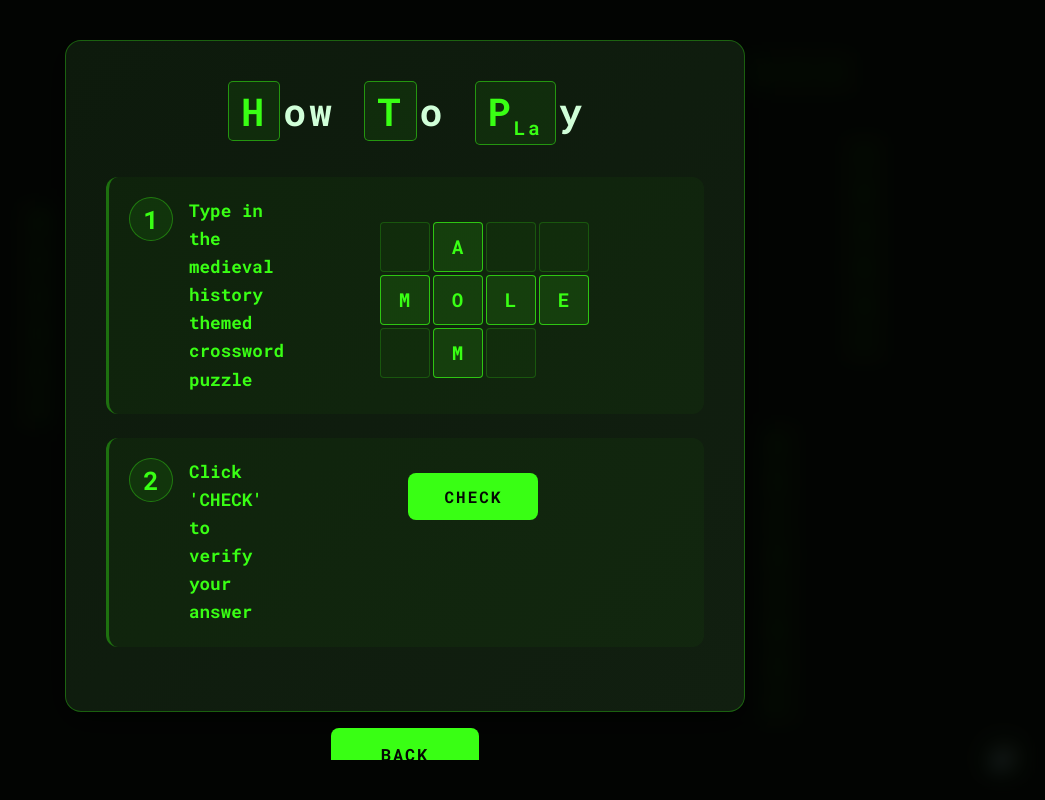
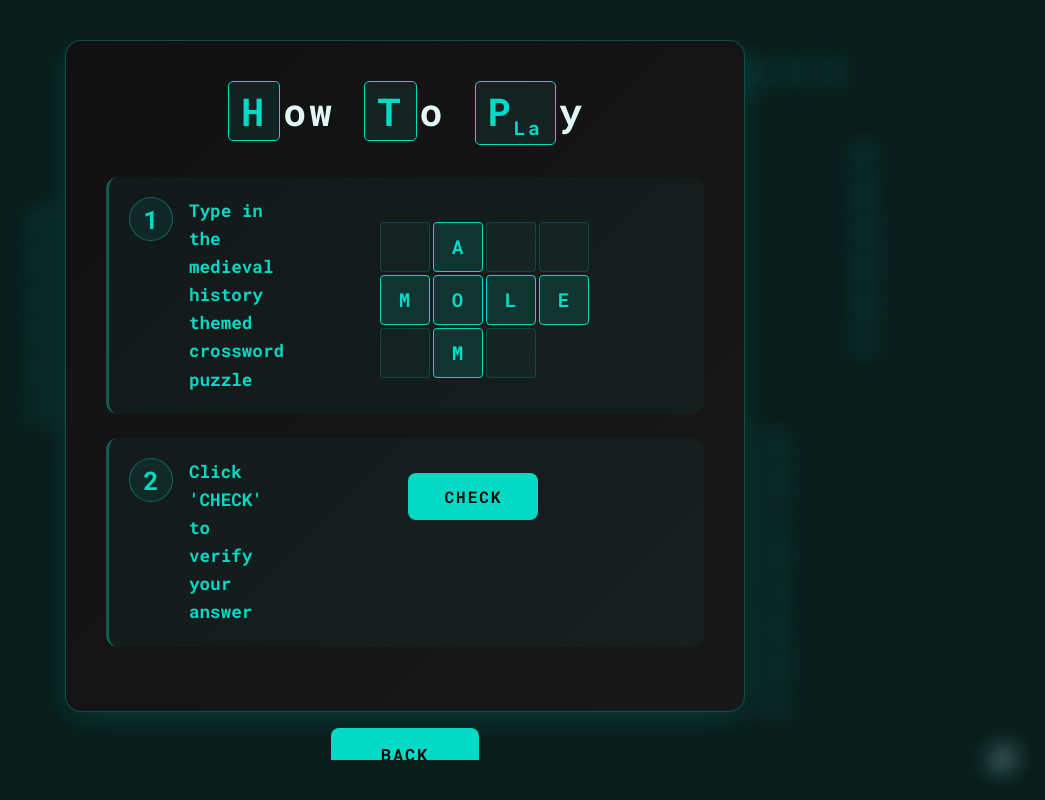
Before and after one commit to SanwikSagarPW/Crossword_Medieval_MInds, a plain HTML site: page index.html in a window 1280 px wide. Both pictures are taken after a click on the button "HOW TO PLAY". Shown: the whole page, without its empty margins (235-1280 px from the left). Drawn offline with Linux system fonts and the light colour scheme.

Commit message:
feat(ui): apply monochrome #03dac6 accent scheme across all UI, replacing all previous accent/highlight colors

```diff
--- a/index.html
+++ b/index.html
@@ -9,12 +9,12 @@
     <link href="https://fonts.googleapis.com/css2?family=Roboto+Mono:wght@400;700&display=swap" rel="stylesheet">
     <style>
         :root {
-            --background-color: #090f09;
-            --card-background: #0d160c;
-            --text-color: #d0ffd8;
-            --accent-color: #39ff14;
-            --button-hover: #2ee810;
-            --overlay-bg: rgba(0, 0, 0, 0.9);
+            --background-color: #0a0a0a;
+            --card-background: #111111;
+            --text-color: #e0f7f4;
+            --accent-color: #03dac6;
+            --button-hover: rgba(3,218,198,0.18);
+            --overlay-bg: rgba(3,218,198,0.09);
         }
 
         * {
@@ -65,14 +65,14 @@
         .letter-box {
             width: 35px;
             height: 35px;
-            border: 1px solid rgba(57, 255, 20, 0.2);
-            background-color: rgba(57, 255, 20, 0.05);
+            border: 1px solid rgba(3,218,198,0.2);
+            background-color: rgba(3,218,198,0.05);
             display: flex;
             justify-content: center;
             align-items: center;
             font-family: 'Roboto Mono', monospace;
             font-weight: bold;
-            color: rgba(57, 255, 20, 0.4);
+            color: rgba(3,218,198,0.4);
             font-size: 1.1em;
             opacity: 0;
             animation: letterAppear 0.375s ease-in forwards;
@@ -131,7 +131,7 @@
 
         .game-eyebrow {
             font-size: clamp(0.65em, 2vw, 0.78em);
-            color: rgba(57, 255, 20, 0.55);
+            color: rgba(3,218,198,0.55);
             letter-spacing: 3px;
             text-transform: uppercase;
             margin-bottom: 10px;
@@ -149,7 +149,7 @@
 
         .game-subtitle {
             font-size: clamp(0.7em, 2.5vw, 0.95em);
-            color: rgba(208, 255, 216, 0.45);
+            color: rgba(3,218,198,0.45);
             letter-spacing: clamp(2px, 1vw, 4px);
             text-transform: uppercase;
             margin-top: 8px;
@@ -206,14 +206,14 @@
 
         .play-btn {
             background-color: var(--accent-color);
-            color: #040804;
-            box-shadow: none;
+            color: #0a0a0a;
+            box-shadow: 0 2px 12px rgba(3,218,198,0.18);
         }
 
         .play-btn:hover {
             background-color: var(--button-hover);
             transform: translateY(-3px);
-            box-shadow: 0 4px 18px rgba(0,0,0,0.5);
+            box-shadow: 0 4px 18px rgba(3,218,198,0.25);
         }
 
         .play-btn:active {
@@ -223,13 +223,13 @@
         .how-to-btn {
             background-color: transparent;
             color: var(--accent-color);
-            border: 1px solid rgba(57, 255, 20, 0.45);
+            border: 1px solid rgba(3,218,198,0.45);
         }
 
         .how-to-btn:hover {
-            background-color: rgba(57, 255, 20, 0.08);
+            background-color: rgba(3,218,198,0.08);
             transform: translateY(-3px);
-            box-shadow: 0 4px 14px rgba(0,0,0,0.4);
+            box-shadow: 0 4px 14px rgba(3,218,198,0.18);
         }
 
         /* Popup Overlay */
@@ -239,7 +239,7 @@
             left: 0;
             width: 100%;
             height: 100%;
-            background-color: rgba(0, 0, 0, 0.7);
+            background-color: rgba(3,218,198,0.09);
             backdrop-filter: blur(10px);
             -webkit-backdrop-filter: blur(10px);
             display: none;
@@ -286,12 +286,12 @@
 
         /* How to Play Content Styles */
         .how-to-play-content {
-            background: linear-gradient(135deg, #0d1a0c 0%, #111f10 100%);
+            background: linear-gradient(135deg, #111111 0%, #181818 100%);
             border-radius: 16px;
             padding: clamp(20px, 4vw, 40px);
             max-width: 680px;
-            box-shadow: 0 8px 32px rgba(0,0,0,0.6);
-            border: 1px solid rgba(57, 255, 20, 0.3);
+            box-shadow: 0 8px 32px rgba(3,218,198,0.15);
+            border: 1px solid rgba(3,218,198,0.3);
         }
 
         .how-to-title {
@@ -305,10 +305,10 @@
 
         .title-letter {
             display: inline-block;
-            border: 1px solid rgba(57, 255, 20, 0.5);
+            border: 1px solid var(--accent-color);
             padding: 4px 12px;
             margin: 0 3px;
-            background-color: rgba(57, 255, 20, 0.08);
+            background-color: rgba(3,218,198,0.08);
             border-radius: 5px;
             color: var(--accent-color);
         }
@@ -324,16 +324,16 @@
             align-items: flex-start;
             margin-bottom: clamp(18px, 3vh, 35px);
             padding: clamp(12px, 2vw, 20px);
-            background-color: rgba(57, 255, 20, 0.04);
+            background-color: rgba(3,218,198,0.04);
             border-radius: 12px;
-            border-left: 3px solid rgba(57, 255, 20, 0.35);
+            border-left: 3px solid rgba(3,218,198,0.35);
         }
 
         .instruction-number {
             font-size: 1.6em;
             font-weight: bold;
             color: var(--accent-color);
-            background-color: rgba(57, 255, 20, 0.08);
+            background-color: rgba(3,218,198,0.08);
             width: 44px;
             height: 44px;
             border-radius: 50%;
@@ -342,7 +342,7 @@
             justify-content: center;
             margin-right: 16px;
             flex-shrink: 0;
-            border: 1px solid rgba(57, 255, 20, 0.35);
+            border: 1px solid rgba(3,218,198,0.35);
         }
 
         .instruction-text {
@@ -374,8 +374,8 @@
         .mini-cell {
             width: 50px;
             height: 50px;
-            border: 1px solid rgba(57, 255, 20, 0.2);
-            background-color: rgba(57, 255, 20, 0.04);
+            border: 1px solid rgba(3,218,198,0.2);
+            background-color: rgba(3,218,198,0.04);
             display: flex;
             align-items: center;
             justify-content: center;
@@ -386,8 +386,8 @@
         }
 
         .mini-cell.filled {
-            background-color: rgba(57, 255, 20, 0.12);
-            border-color: rgba(57, 255, 20, 0.7);
+            background-color: rgba(3,218,198,0.12);
+            border-color: var(--accent-color);
             color: var(--accent-color);
         }
 
@@ -397,7 +397,7 @@
             font-family: 'Roboto Mono', monospace;
             font-weight: bold;
             background-color: var(--accent-color);
-            color: #040804;
+            color: #0a0a0a;
             border: none;
             border-radius: 8px;
             cursor: default;
@@ -412,7 +412,7 @@
             font-weight: bold;
             text-transform: uppercase;
             background-color: var(--accent-color);
-            color: #040804;
+            color: #0a0a0a;
             border: none;
             border-radius: 8px;
             cursor: pointer;
@@ -423,7 +423,7 @@
         .back-btn:hover {
             background-color: var(--button-hover);
             transform: translateY(-2px);
-            box-shadow: 0 4px 14px rgba(0,0,0,0.4);
+            box-shadow: 0 4px 14px rgba(3,218,198,0.18);
         }
 
         .popup-title {
@@ -464,8 +464,8 @@
             right: 20px;
             width: 44px;
             height: 44px;
-            background-color: rgba(17, 28, 15, 0.92);
-            border: 1px solid rgba(57, 255, 20, 0.28);
+            background-color: rgba(24, 24, 24, 0.92);
+            border: 1px solid rgba(3,218,198,0.28);
             border-radius: 50%;
             cursor: pointer;
             display: flex;
@@ -481,13 +481,13 @@
 
         .music-control:hover {
             transform: scale(1.08);
-            border-color: rgba(57, 255, 20, 0.55);
+            border-color: rgba(3,218,198,0.55);
         }
 
         .music-control.muted {
             background-color: rgba(30, 30, 30, 0.7);
-            border-color: rgba(100, 100, 100, 0.3);
-            color: rgba(208,255,216,0.28);
+            border-color: rgba(3,218,198,0.18);
+            color: rgba(3,218,198,0.28);
         }
     </style>
 </head>
--- a/style.css
+++ b/style.css
@@ -1,18 +1,19 @@
+
 :root {
-    --background-color: #090f09;
-    --grid-background: #0d150c;
-    --cell-background: #111c0f;
-    --text-color: #d0ffd8;
-    --accent-color: #39ff14;
-    --highlight-color: rgba(57, 255, 20, 0.09);
-    --focus-color: rgba(57, 255, 20, 0.18);
-    --focus-outline: #39ff14;
-    --correct-color: rgba(57, 255, 20, 0.15);
+    --background-color: #0a0a0a;
+    --grid-background: #111111;
+    --cell-background: #181818;
+    --text-color: #e0f7f4;
+    --accent-color: #03dac6;
+    --highlight-color: rgba(3,218,198,0.09);
+    --focus-color: rgba(3,218,198,0.18);
+    --focus-outline: #03dac6;
+    --correct-color: rgba(3,218,198,0.15);
     --incorrect-color: rgba(255, 50, 50, 0.22);
-    --border-color: rgba(57, 255, 20, 0.28);
-    --hint-color: rgba(255, 214, 0, 0.1);
-    --xp-color: #ffd700;
-    --empty-cell: #040804;
+    --border-color: rgba(3,218,198,0.28);
+    --hint-color: rgba(3,218,198,0.10);
+    --xp-color: #03dac6;
+    --empty-cell: #0a0a0a;
 }
 
 * { box-sizing: border-box; margin: 0; padding: 0; }
@@ -42,15 +43,15 @@ body {
 
 /* --- HEADER --- */
 .header { grid-area: header; text-align: center; border-bottom: 1px solid var(--border-color); padding-bottom: 15px; }
-#puzzle-title { color: var(--accent-color); text-transform: uppercase; letter-spacing: 2px; font-size: clamp(1.2em, 3vw, 1.9em); text-shadow: 0 0 12px rgba(57,255,20,0.25); }
-.subtitle { margin-top: 4px; font-size: clamp(0.72em, 1.5vw, 0.88em); color: rgba(208,255,216,0.5); letter-spacing: 1px; }
+#puzzle-title { color: var(--accent-color); text-transform: uppercase; letter-spacing: 2px; font-size: clamp(1.2em, 3vw, 1.9em); text-shadow: 0 0 12px rgba(3,218,198,0.25); }
+.subtitle { margin-top: 4px; font-size: clamp(0.72em, 1.5vw, 0.88em); color: rgba(3,218,198,0.5); letter-spacing: 1px; }
 
 .stats-display { display: flex; justify-content: center; gap: 15px; margin-top: 12px; flex-wrap: wrap; }
-.stat-box { font-size: 0.88em; font-weight: bold; background: rgba(57,255,20,0.05); border: 1px solid rgba(57,255,20,0.18); padding: 4px 14px; border-radius: 20px; }
-.stat-box .stat-label { color: rgba(208,255,216,0.5); margin-right: 4px; }
+.stat-box { font-size: 0.88em; font-weight: bold; background: rgba(3,218,198,0.05); border: 1px solid rgba(3,218,198,0.18); padding: 4px 14px; border-radius: 20px; }
+.stat-box .stat-label { color: rgba(3,218,198,0.5); margin-right: 4px; }
 .xp-display .stat-value { color: var(--xp-color); }
 .accuracy-display .stat-value { color: var(--accent-color); }
-.attempts-display .stat-value { color: rgba(208,255,216,0.7); }
+.attempts-display .stat-value { color: rgba(3,218,198,0.7); }
 
 .level-buttons { display: flex; gap: 10px; justify-content: center; margin-top: 12px; }
 .level-btn {
@@ -59,25 +60,25 @@ body {
     font-family: 'Roboto Mono', monospace;
     background-color: transparent;
     color: var(--accent-color);
-    border: 1px solid rgba(57,255,20,0.35);
+    border: 1px solid rgba(3,218,198,0.35);
     border-radius: 4px;
     cursor: pointer;
     letter-spacing: 1px;
     transition: all 0.2s ease;
 }
-.level-btn:hover { background-color: rgba(57,255,20,0.08); border-color: var(--accent-color); }
-.level-btn.active { background-color: var(--accent-color); color: #040804; font-weight: bold; border-color: var(--accent-color); }
+.level-btn:hover { background-color: rgba(3,218,198,0.08); border-color: var(--accent-color); }
+.level-btn.active { background-color: var(--accent-color); color: #0a0a0a; font-weight: bold; border-color: var(--accent-color); }
 .level-btn:disabled { opacity: 0.3; cursor: not-allowed; }
 
 /* --- HINT BOX --- */
 .hint-display {
     grid-column: 1 / -1;
-    background-color: rgba(255, 214, 0, 0.07);
+    background-color: rgba(3,218,198,0.07);
     border-left: 3px solid var(--xp-color);
     padding: 10px 15px;
     border-radius: 4px;
     font-size: 0.88em;
-    color: #ffe082;
+    color: var(--accent-color);
     font-weight: 500;
     display: flex;
     gap: 8px;
@@ -122,15 +123,16 @@ body {
 .cell-input[readonly] { cursor: not-allowed; }
 
 /* --- CLUES --- */
-.clues-container { grid-area: clues; display: flex; flex-direction: column; gap: 20px; padding: 20px; background-color: var(--grid-background); border-radius: 8px; border: 1px solid rgba(57,255,20,0.12); max-height: 80vh; overflow-y: auto; }
-.clue-list-wrapper h2 { color: var(--accent-color); margin-bottom: 10px; letter-spacing: 2px; font-size: 0.9em; border-bottom: 1px solid rgba(57,255,20,0.18); padding-bottom: 6px; }
+.clues-container { grid-area: clues; display: flex; flex-direction: column; gap: 20px; padding: 20px; background-color: var(--grid-background); border-radius: 8px; border: 1px solid rgba(3,218,198,0.12); max-height: 80vh; overflow-y: auto; }
+.clue-list-wrapper h2 { color: var(--accent-color); margin-bottom: 10px; letter-spacing: 2px; font-size: 0.9em; border-bottom: 1px solid rgba(3,218,198,0.18); padding-bottom: 6px; }
 .clue-list-wrapper ol { list-style-position: inside; font-size: 0.85em; }
-li { padding: 6px 5px; cursor: pointer; border-radius: 4px; transition: background-color 0.15s ease; color: rgba(208,255,216,0.7); border-left: 2px solid transparent; }
-li:hover { background-color: rgba(57,255,20,0.06); color: var(--text-color); }
-li.highlighted { background-color: rgba(57,255,20,0.12); color: var(--accent-color); border-left-color: var(--accent-color); font-weight: bold; }
+li { padding: 6px 5px; cursor: pointer; border-radius: 4px; transition: background-color 0.15s ease; color: rgba(3,218,198,0.7); border-left: 2px solid transparent; }
+li:hover { background-color: rgba(3,218,198,0.06); color: var(--text-color); }
+li.highlighted { background-color: rgba(3,218,198,0.12); color: var(--accent-color); border-left-color: var(--accent-color); font-weight: bold; }
 
 /* --- CONTROLS --- */
 .controls { grid-area: controls; display: flex; flex-direction: column; align-items: center; gap: 15px; }
+
 
 #check-btn, .btn-primary {
     width: 100%;
@@ -139,7 +141,7 @@ li.highlighted { background-color: rgba(57,255,20,0.12); color: var(--accent-col
     font-size: clamp(0.85em, 1.5vw, 1em);
     font-family: 'Roboto Mono', monospace;
     background-color: var(--accent-color);
-    color: #040804;
+    color: #0a0a0a;
     border: none;
     border-radius: 5px;
     cursor: pointer;
@@ -149,7 +151,8 @@ li.highlighted { background-color: rgba(57,255,20,0.12); color: var(--accent-col
     transition: all 0.2s ease;
     box-shadow: none;
 }
-#check-btn:hover, .btn-primary:hover { transform: translateY(-2px); box-shadow: 0 4px 16px rgba(0,0,0,0.4); }
+#check-btn:hover, .btn-primary:hover { transform: translateY(-2px); box-shadow: 0 4px 16px rgba(3,218,198,0.25); }
+
 
 #clear-btn, .btn-secondary {
     width: 100%;
@@ -158,8 +161,8 @@ li.highlighted { background-color: rgba(57,255,20,0.12); color: var(--accent-col
     font-size: 0.9em;
     font-family: 'Roboto Mono', monospace;
     background-color: transparent;
-    color: rgba(208,255,216,0.5);
-    border: 1px solid rgba(57,255,20,0.2);
+    color: rgba(3,218,198,0.5);
+    border: 1px solid rgba(3,218,198,0.2);
     border-radius: 5px;
     cursor: pointer;
     text-transform: uppercase;
@@ -167,7 +170,7 @@ li.highlighted { background-color: rgba(57,255,20,0.12); color: var(--accent-col
     letter-spacing: 1px;
     transition: all 0.2s ease;
 }
-#clear-btn:hover, .btn-secondary:hover { background-color: rgba(57,255,20,0.06); color: var(--text-color); border-color: rgba(57,255,20,0.4); }
+#clear-btn:hover, .btn-secondary:hover { background-color: rgba(3,218,198,0.06); color: var(--text-color); border-color: rgba(3,218,198,0.4); }
 
 /* --- SUCCESS OVERLAY --- */
 .hidden { display: none !important; }
@@ -199,21 +202,22 @@ li.highlighted { background-color: rgba(57,255,20,0.12); color: var(--accent-col
     cursor: pointer;
     transition: all 0.2s ease;
 }
-.next-level-btn { background-color: var(--accent-color); color: #040804; }
-.next-level-btn:hover { box-shadow: 0 4px 14px rgba(0,0,0,0.4); transform: translateY(-2px); }
-.replay-btn { background-color: transparent; color: var(--accent-color); border: 1px solid rgba(57,255,20,0.35); }
-.replay-btn:hover { background-color: rgba(57,255,20,0.08); transform: translateY(-2px); }
+
+.next-level-btn { background-color: var(--accent-color); color: #0a0a0a; }
+.next-level-btn:hover { box-shadow: 0 4px 14px rgba(3,218,198,0.25); transform: translateY(-2px); }
+.replay-btn { background-color: transparent; color: var(--accent-color); border: 1px solid rgba(3,218,198,0.35); }
+.replay-btn:hover { background-color: rgba(3,218,198,0.08); transform: translateY(-2px); }
 
 /* --- ADMIN PANEL --- */
-#admin-panel { position: fixed; bottom: 20px; right: 20px; background-color: var(--grid-background); border: 1px solid rgba(57,255,20,0.3); border-radius: 8px; padding: 15px; z-index: 200; box-shadow: 0 0 20px rgba(57,255,20,0.1), 0 4px 20px rgba(0,0,0,0.6); }
+#admin-panel { position: fixed; bottom: 20px; right: 20px; background-color: var(--grid-background); border: 1px solid rgba(3,218,198,0.3); border-radius: 8px; padding: 15px; z-index: 200; box-shadow: 0 0 20px rgba(3,218,198,0.1), 0 4px 20px rgba(0,0,0,0.6); }
 #admin-panel h3 { color: var(--accent-color); margin-bottom: 10px; text-align: center; font-size: 0.9em; letter-spacing: 1px; }
-#admin-panel button { display: block; width: 100%; margin-top: 8px; padding: 6px 10px; font-family: 'Roboto Mono', monospace; font-size: 0.8em; background: rgba(57,255,20,0.12); color: var(--accent-color); border: 1px solid rgba(57,255,20,0.25); border-radius: 4px; cursor: pointer; }
+#admin-panel button { display: block; width: 100%; margin-top: 8px; padding: 6px 10px; font-family: 'Roboto Mono', monospace; font-size: 0.8em; background: rgba(3,218,198,0.12); color: var(--accent-color); border: 1px solid rgba(3,218,198,0.25); border-radius: 4px; cursor: pointer; }
 
 /* --- DEV MODE --- */
 .dev-coords { position: absolute; bottom: 2px; right: 3px; font-size: 0.55em; font-weight: bold; color: rgba(255, 82, 82, 0.85); z-index: 5; display: none; }
 .game-container.dev-mode .dev-coords { display: block; }
-.game-container.dev-mode .clue-number { background-color: rgba(57,255,20,0.1); padding: 0 2px; border-radius: 2px; }
-.dev-answer { position: absolute; top: 2px; right: 3px; font-size: 0.8em; font-weight: bold; color: rgba(57,255,20,0.9); z-index: 5; display: none; }
+.game-container.dev-mode .clue-number { background-color: rgba(3,218,198,0.1); padding: 0 2px; border-radius: 2px; }
+.dev-answer { position: absolute; top: 2px; right: 3px; font-size: 0.8em; font-weight: bold; color: rgba(3,218,198,0.9); z-index: 5; display: none; }
 .game-container.dev-answers-mode .dev-answer { display: block; }
 
 /* --- MUSIC BUTTON (game page) --- */
@@ -223,8 +227,8 @@ li.highlighted { background-color: rgba(57,255,20,0.12); color: var(--accent-col
     right: 20px;
     width: 44px;
     height: 44px;
-    background-color: rgba(17, 28, 15, 0.9);
-    border: 1px solid rgba(57,255,20,0.3);
+    background-color: rgba(24, 24, 24, 0.9);
+    border: 1px solid rgba(3,218,198,0.3);
     border-radius: 50%;
     cursor: pointer;
     display: flex;
@@ -236,8 +240,8 @@ li.highlighted { background-color: rgba(57,255,20,0.12); color: var(--accent-col
     z-index: 100;
     backdrop-filter: blur(4px);
 }
-.music-btn:hover { border-color: rgba(57,255,20,0.6); background-color: rgba(57,255,20,0.1); }
-.music-btn.muted { color: rgba(208,255,216,0.3); border-color: rgba(57,255,20,0.12); }
+.music-btn:hover { border-color: rgba(3,218,198,0.6); background-color: rgba(3,218,198,0.1); }
+.music-btn.muted { color: rgba(3,218,198,0.3); border-color: rgba(3,218,198,0.12); }
 
 /* --- RESPONSIVE --- */
 @media (max-width: 1000px) {
```
Also changed, not shown: landing.html (+35 -35 lines).
